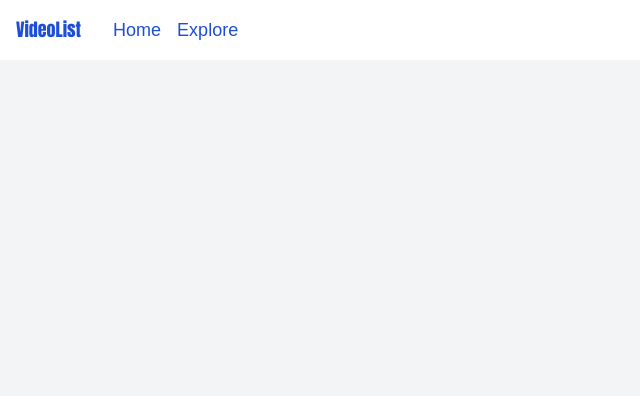
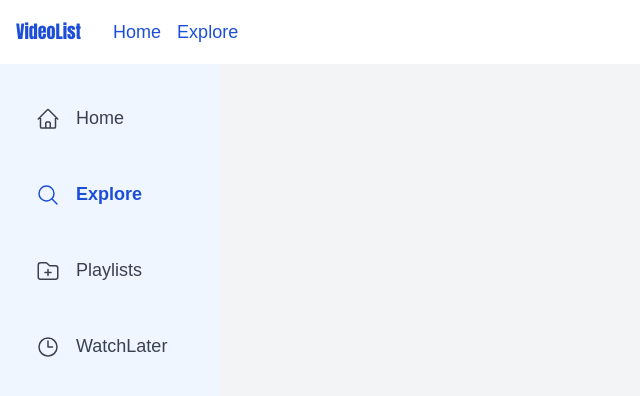
Before and after one commit to Manasa1013/VideoList, a React (Create React App) app in the folder my-app/: page /explore in a window 1280 px wide. Shown: the top 396 px of the page, without its empty margins (0-640 px from the left). Built offline with nearby package versions, Linux system fonts and the light colour scheme.

Commit message:
add : side menu on left

```diff
--- a/my-app/src/Components/LeftSideMenu/LeftSideMenu.css
+++ b/my-app/src/Components/LeftSideMenu/LeftSideMenu.css
@@ -0,0 +1,3 @@
+.aside-left{
+    grid-area:  aside-left;
+}
--- a/my-app/src/Components/LeftSideMenu/LeftSideMenu.js
+++ b/my-app/src/Components/LeftSideMenu/LeftSideMenu.js
@@ -0,0 +1,109 @@
+import { NavLink } from "react-router-dom";
+
+import { getActiveClassName } from "../../utils.js";
+export function LeftSideMenu() {
+  return (
+    <>
+      <div className="bg-blue-50 md:p-4 md:mr-12 md:mt-16 md:fixed  bottom-0 left-0 md:top-0 sticky p-0 flex md:flex-col flex-row justify-start items-center  md:py-4 ">
+        <ul className="flex md:flex-col flex-row font-normal md:text-md text-lg items-start justify-between w-full h-12 md:h-auto">
+          <li className="md:my-6 md:mx-4">
+            <NavLink
+              to="/"
+              className={({ isActive, isPending }) =>
+                getActiveClassName(isActive, isPending)
+              }
+            >
+              <svg
+                xmlns="http://www.w3.org/2000/svg"
+                fill="none"
+                viewBox="0 0 24 24"
+                strokeWidth={1.5}
+                stroke="currentColor"
+                className="w-6 h-6 inline"
+              >
+                <path
+                  strokeLinecap="round"
+                  strokeLinejoin="round"
+                  d="M2.25 12l8.954-8.955c.44-.439 1.152-.439 1.591 0L21.75 12M4.5 9.75v10.125c0 .621.504 1.125 1.125 1.125H9.75v-4.875c0-.621.504-1.125 1.125-1.125h2.25c.621 0 1.125.504 1.125 1.125V21h4.125c.621 0 1.125-.504 1.125-1.125V9.75M8.25 21h8.25"
+                />
+              </svg>
+              <span className="hidden md:inline p-4">Home</span>
+            </NavLink>
+          </li>
+          <li className="md:my-6 md:mx-4">
+            <NavLink
+              to="/explore"
+              className={({ isActive, isPending }) =>
+                getActiveClassName(isActive, isPending)
+              }
+            >
+              <svg
+                xmlns="http://www.w3.org/2000/svg"
+                fill="none"
+                viewBox="0 0 24 24"
+                strokeWidth={1.5}
+                stroke="currentColor"
+                className="w-6 h-6 inline "
+              >
+                <path
+                  strokeLinecap="round"
+                  strokeLinejoin="round"
+                  d="M21 21l-5.197-5.197m0 0A7.5 7.5 0 105.196 5.196a7.5 7.5 0 0010.607 10.607z"
+                />
+              </svg>
+              <span className="hidden md:inline p-4">Explore</span>
+            </NavLink>
+          </li>
+          <li className="md:my-6 md:mx-4">
+            <NavLink
+              to="/playlists"
+              className={({ isActive, isPending }) =>
+                getActiveClassName(isActive, isPending)
+              }
+            >
+              <svg
+                xmlns="http://www.w3.org/2000/svg"
+                fill="none"
+                viewBox="0 0 24 24"
+                strokeWidth={1.5}
+                stroke="currentColor"
+                className="w-6 h-6 inline"
+              >
+                <path
+                  strokeLinecap="round"
+                  strokeLinejoin="round"
+                  d="M12 10.5v6m3-3H9m4.06-7.19l-2.12-2.12a1.5 1.5 0 00-1.061-.44H4.5A2.25 2.25 0 002.25 6v12a2.25 2.25 0 002.25 2.25h15A2.25 2.25 0 0021.75 18V9a2.25 2.25 0 00-2.25-2.25h-5.379a1.5 1.5 0 01-1.06-.44z"
+                />
+              </svg>
+              <span className="hidden md:inline p-4">Playlists</span>
+            </NavLink>
+          </li>
+          <li className="md:my-6 md:mx-4">
+            <NavLink
+              to="/watchlater"
+              className={({ isActive, isPending }) =>
+                getActiveClassName(isActive, isPending)
+              }
+            >
+              <svg
+                xmlns="http://www.w3.org/2000/svg"
+                fill="none"
+                viewBox="0 0 24 24"
+                strokeWidth={1.5}
+                stroke="currentColor"
+                className="w-6 h-6 inline"
+              >
+                <path
+                  strokeLinecap="round"
+                  strokeLinejoin="round"
+                  d="M12 6v6h4.5m4.5 0a9 9 0 11-18 0 9 9 0 0118 0z"
+                />
+              </svg>
+              <span className="hidden md:inline p-4">WatchLater</span>
+            </NavLink>
+          </li>
+        </ul>
+      </div>
+    </>
+  );
+}
--- a/my-app/src/Components/Navbar/Navbar.js
+++ b/my-app/src/Components/Navbar/Navbar.js
@@ -4,7 +4,7 @@ import "./Navbar.css";
 export function Navbar() {
   return (
     <>
-      <nav className="sticky nav top-0 inset-x-0 w-full flex flex-row items-center gap-6 bg-white text-blue-700 text-lg md:text-md font-medium p-4 m-0 z-5">
+      <nav className="sticky nav top-0 inset-x-0 w-full flex flex-row items-center gap-6 bg-white text-blue-700 text-lg md:text-md font-medium p-4 m-0 h-16 z-5">
         <header className="logo inline">
           <h1>VideoList</h1>
         </header>
--- a/my-app/src/Components/index.js
+++ b/my-app/src/Components/index.js
@@ -1,3 +1,4 @@
 import { Navbar } from "./Navbar/Navbar";
+import { LeftSideMenu } from "./LeftSideMenu/LeftSideMenu";
 
-export { Navbar };
+export { Navbar, LeftSideMenu };
--- a/my-app/src/Contexts/DataContext.js
+++ b/my-app/src/Contexts/DataContext.js
@@ -1,6 +1,8 @@
 import { createContext, useContext, useReducer } from "react";
 
 import { videos, categories } from "../Data/data";
+import { DataReducer } from "../Reducers/DataReducer";
+
 export const DataContext = createContext();
 
 export function useData() {
--- a/my-app/src/Pages/Explore.js
+++ b/my-app/src/Pages/Explore.js
@@ -1,10 +1,12 @@
-import { Navbar } from "../Components";
+import { LeftSideMenu, Navbar } from "../Components";
 export function Explore() {
   return (
     <>
       <div className="grid-container">
         <Navbar />
-        <aside className="aside"></aside>
+        <aside className="aside-left">
+          <LeftSideMenu />
+        </aside>
         <main className="main"></main>
       </div>
     </>
--- a/my-app/src/Pages/Home.js
+++ b/my-app/src/Pages/Home.js
@@ -1,10 +1,13 @@
 import { Navbar } from "../Components";
+import { LeftSideMenu } from "../Components/";
 export function Home() {
   return (
     <>
       <div className="grid-container">
         <Navbar />
-        <aside className="aside-left"></aside>
+        <aside className="aside-left">
+          <LeftSideMenu />
+        </aside>
         <main className="main"></main>
       </div>
     </>
--- a/my-app/src/Pages/Playlists.js
+++ b/my-app/src/Pages/Playlists.js
@@ -1,10 +1,12 @@
-import { Navbar } from "../Components";
+import { LeftSideMenu, Navbar } from "../Components";
 export function Playlists() {
   return (
     <>
       <div className="grid-container">
         <Navbar />
-        <aside className="aside"></aside>
+        <aside className="aside-left">
+          <LeftSideMenu />
+        </aside>
         <main className="main"></main>
       </div>
     </>
--- a/my-app/src/Pages/SingleVideoPage.js
+++ b/my-app/src/Pages/SingleVideoPage.js
@@ -1,10 +1,12 @@
-import { Navbar } from "../Components";
+import { LeftSideMenu, Navbar } from "../Components";
 export function SingleVideoPage() {
   return (
     <>
       <div className="grid-container">
         <Navbar />
-        <aside className="aside"></aside>
+        <aside className="aside-left">
+          <LeftSideMenu />
+        </aside>
         <main className="main"></main>
         <aside className="aside-right"></aside>
       </div>
--- a/my-app/src/Pages/WatchLater.js
+++ b/my-app/src/Pages/WatchLater.js
@@ -1,10 +1,12 @@
-import { Navbar } from "../Components";
+import { LeftSideMenu, Navbar } from "../Components";
 export function WatchLater() {
   return (
     <>
       <div className="grid-container">
         <Navbar />
-        <aside className="aside"></aside>
+        <aside className="aside-left">
+          <LeftSideMenu />
+        </aside>
         <main className="main"></main>
       </div>
     </>
--- /dev/null
+++ b/my-app/src/Reducers/DataReducer.js
@@ -0,0 +1,8 @@
+export function DataReducer(state, action) {
+  switch (action.type) {
+    case "SET_VIDEOS":
+      return state;
+    default:
+      return state;
+  }
+}
--- /dev/null
+++ b/my-app/src/utils.js
@@ -0,0 +1,7 @@
+export function getActiveClassName(isActive, isPending) {
+  return isPending
+    ? "pending p-4 md:py-2 md:px-1 w-full md:w-auto"
+    : isActive
+    ? "font-bold text-slate-100 p-4 md:py-2 md:px-1 bg-blue-600/100 w-full md:w-auto md:bg-inherit md:text-blue-700"
+    : "text-gray-700 p-4 md:py-2 md:px-1 w-full md:w-auto md:bg-inherit";
+}
```
